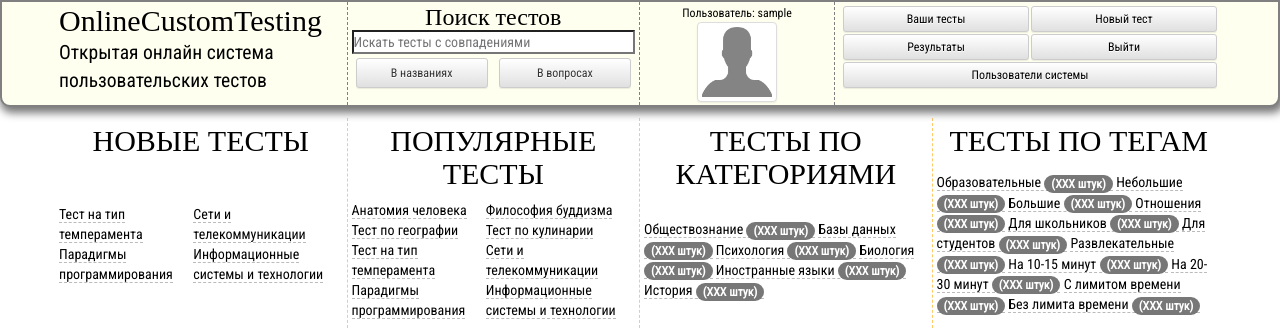
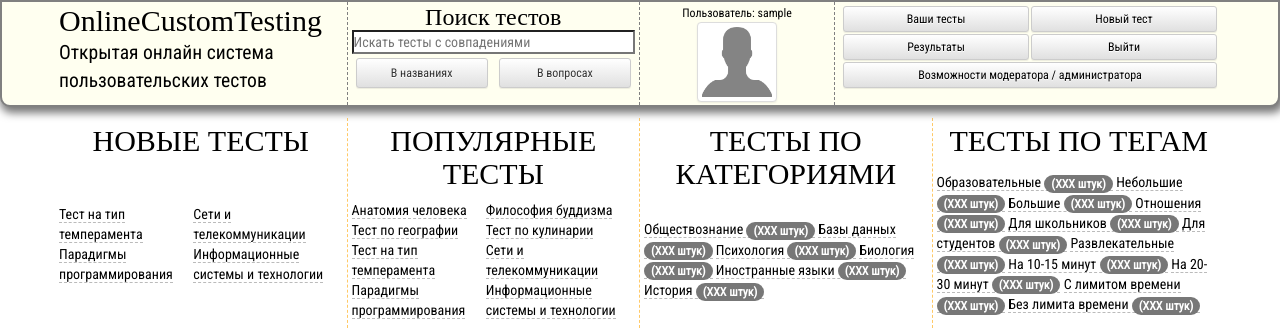
Before and after one commit to Cheltigmashev/oct, a Django app: page / in a window 1280 px wide. Shown: the top 332 px of the page. Run offline with Django 3.2, Linux system fonts and the light colour scheme; the visitor is signed in with stand-in values (Sample User, id 1); style sheets or scripts are compiled from the project's sources; some libraries are stand-ins or nearby versions; some web fonts are replaced.

Commit message:
users of system button has been renamed to moderator/administrator features

```diff
--- a/octapp/templates/octapp/base.html
+++ b/octapp/templates/octapp/base.html
@@ -95,7 +95,7 @@
                         </div>
                     </div>
                 </div>
-                <div class="system_users_button_container"><a href="#" class="btn btn-default btn-sm">Пользователи системы</a></div>
+                <div class="system_users_button_container"><a href="#" class="btn btn-default btn-sm">Возможности модератора / администратора</a></div>
 {% else %}
                 <form name="login_form" method="POST">
 {% csrf_token %}
```
